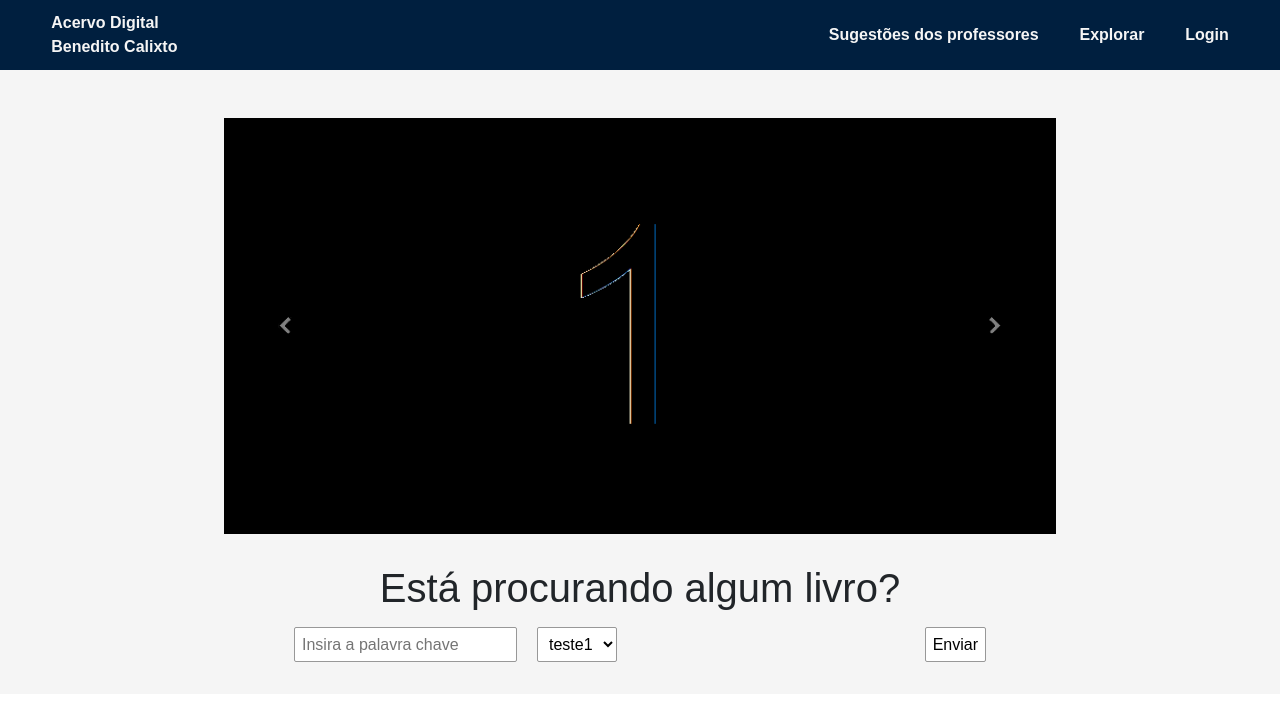
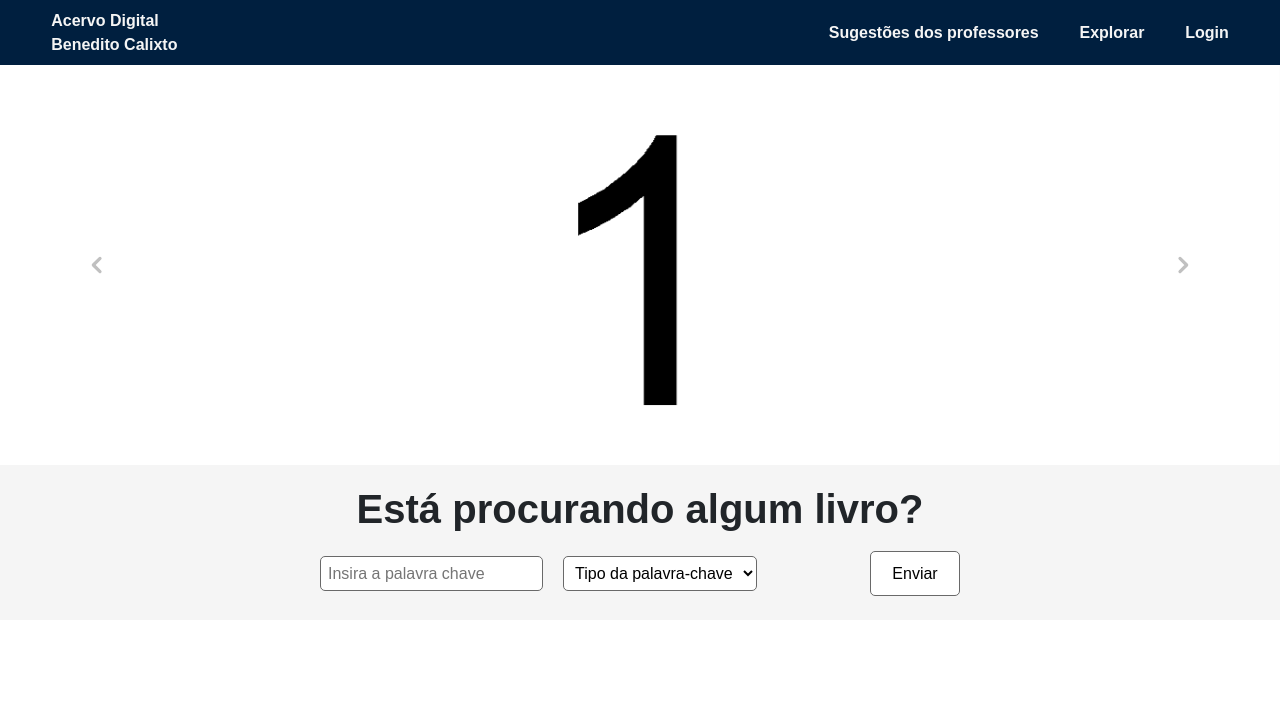
Before and after one commit to MateusPSantos2006/TCC, a PHP site: page / in a window 1280 px wide. Shown: the top 701 px of the page. Run offline with PHP 8.4, Linux system fonts and the light colour scheme.

Commit message:
carrossel feito e parte do form também

```diff
--- a/css/header.css
+++ b/css/header.css
@@ -1,6 +1,6 @@
 header {
     width: 100%;
-    height: 70px;
+    height: 65px;
     background-color: #001f3f;
     padding: 15px 4% 15px 4%;
 
--- a/css/inicio.css
+++ b/css/inicio.css
@@ -1,8 +1,12 @@
+#inicio {
+    padding: 0 0 3vh 0;
+}
+
 #direita {
-    background-image: url(../imagens/chevronRight.png);
+    background-image: url(../imagens/direita.svg);
 }
 #esquerda {
-    background-image: url(../imagens/chevronLeft.png);
+    background-image: url(../imagens/esquerda.svg);
 }
 
 #pesquisa {
@@ -15,14 +19,16 @@
 }
 
 #tituloForm {
-    margin: 30px 0px 15px 0px;
+    margin: 20px 0px 18px 0px;
+    font-weight: 600;
 }
 
 #innerForm {
     width: 100%;
-    padding: 0px 70px 0px 70px;
+    padding: 0px 25% 0px 25%;
     display: flex;
     justify-content: space-between;
+    align-items: center;
 }
 
 #inputsArea {
@@ -32,11 +38,16 @@
 .formInput {
     height: 35px;
     background-color: white;
-    border-radius: 2px;
-    border: 1px #989898 solid;
+    border-radius: 5px;
+    border: 1.5px #696969 solid;
     padding: 5px 7px 5px 7px;
 }
 
 #textInput {
     margin-right: 20px;
 }
+
+#formSubmit {
+    width: 90px;
+    height: 45px;
+}
--- a/index.html
+++ b/index.html
@@ -62,14 +62,14 @@
                         <div id="inputsArea">
                             <input type="text" placeholder="Insira a palavra chave" class="formInput" id="textInput">
                             <select name="tipo" class="formInput">
-                                <option value="">teste1</option>
-                                <option value="">teste1</option>
-                                <option value="">teste1</option>
-                                <option value="">teste1</option>
-                                <option value="">teste1</option>
+                                <option value="" disabled selected>Tipo da palavra-chave</option>
+                                <option value="">Titulo</option>
+                                <option value="">Autor</option>
+                                <option value="">Ano de publicação</option>
+                                <option value="">Assunto</option>
                             </select>
                         </div>
-                        <button type="submit" class="formInput">Enviar</button>
+                        <button type="submit" class="formInput" id="formSubmit">Enviar</button>
                     </div>
                 </form>
             </section>
```
Also changed, not shown: imagens/1.png, imagens/2.png, imagens/3.png, imagens/chevronLeft.png (deleted), imagens/chevronRight.png (deleted), imagens/direita.svg (added), imagens/esquerda.svg (added).
